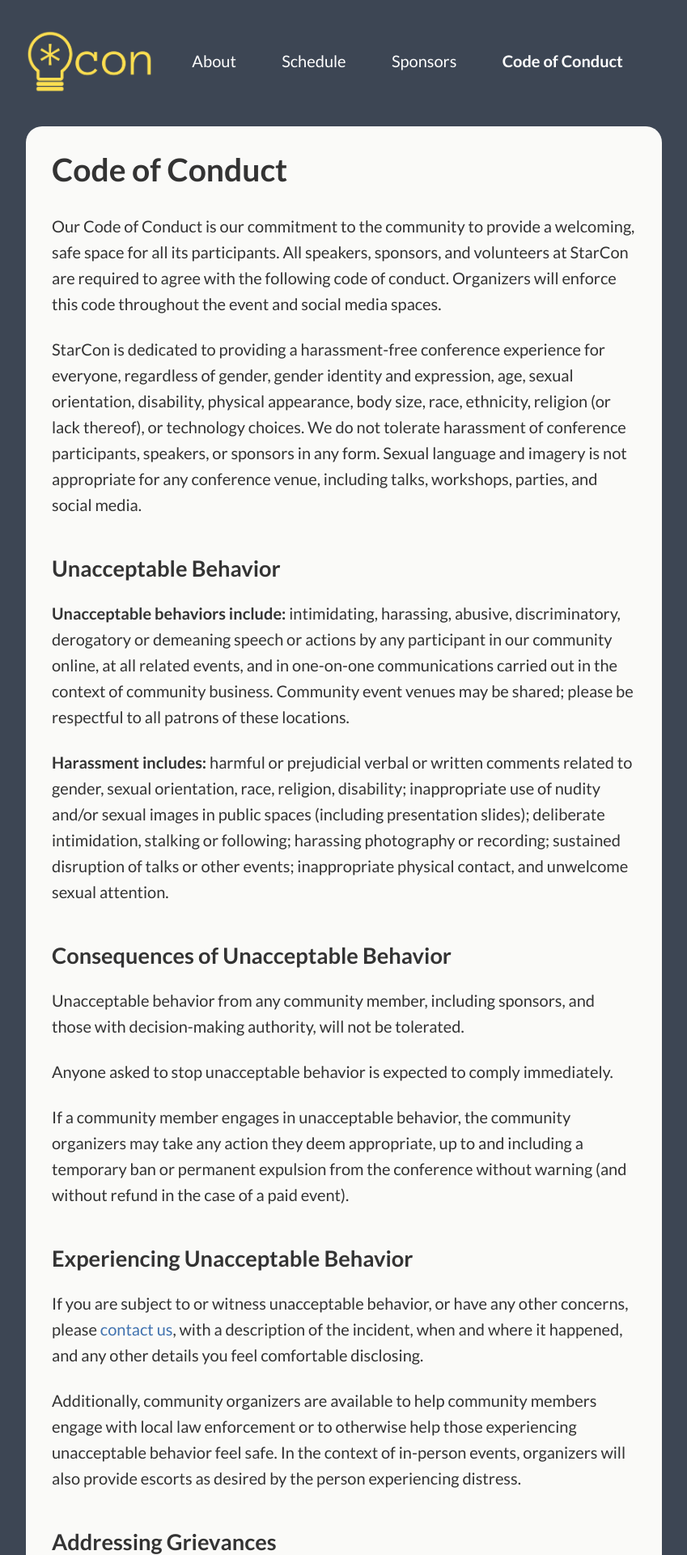
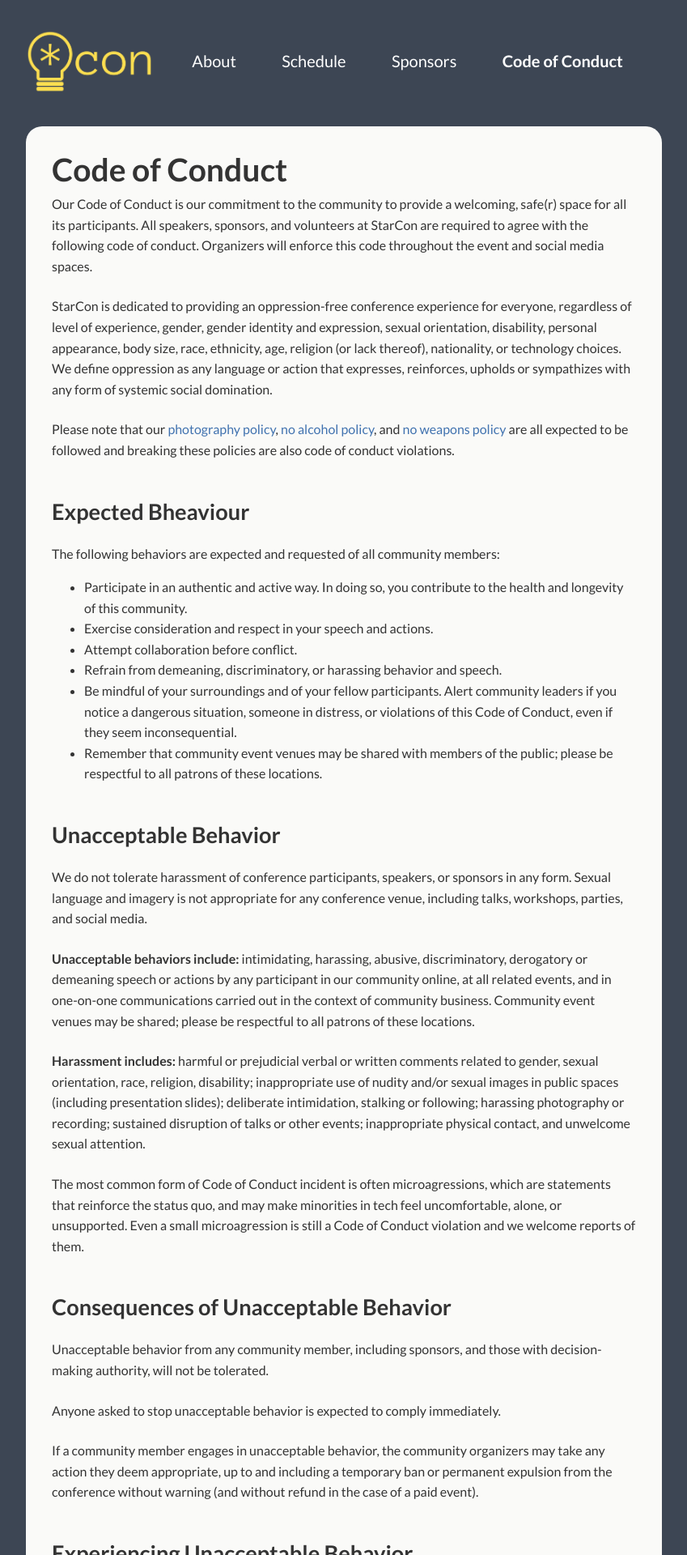
Before and after one commit to StarConKW/starconkw.github.io, a Jekyll site: the page built from _pages/coc.md, in a window 1280 px wide. Shown: the top 1920 px of the page at 81% size, without its empty margins (215-1064 px from the left). Built offline with Jekyll 4.4.1, drawn with Linux system fonts in a browser that asks for light colours; some of the changed text lies outside the part shown.

Commit message:
update coc, draft

```diff
--- a/_pages/coc.md
+++ b/_pages/coc.md
@@ -1,26 +1,36 @@
 ---
 layout: page
 title: Code of Conduct
-subtitle: Code of Conduct
 permalink: /coc/
 ---
 
 <div class="pretty-links">
 
+# Code of Conduct
+
 Our Code of Conduct is our commitment to the community to provide a welcoming,
-safe space for all its participants. All speakers, sponsors, and volunteers at
+safe(r) space for all its participants. All speakers, sponsors, and volunteers at
 StarCon are required to agree with the following code of conduct. Organizers
 will enforce this code throughout the event and social media spaces.
 
-StarCon is dedicated to providing a harassment-free conference experience for
-everyone, regardless of gender, gender identity and expression, age, sexual
-orientation, disability, physical appearance, body size, race, ethnicity,
-religion (or lack thereof), or technology choices. We do not tolerate harassment
-of conference participants, speakers, or sponsors in any form. Sexual language
-and imagery is not appropriate for any conference venue, including talks,
-workshops, parties, and social media.
+StarCon is dedicated to providing an oppression-free conference experience for everyone, regardless of level of experience, gender, gender identity and expression, sexual orientation, disability, personal appearance, body size, race, ethnicity, age, religion (or lack thereof), nationality, or technology choices. We define oppression as any language or action that expresses, reinforces, upholds or sympathizes with any form of systemic social domination.
+
+Please note that our [photography policy](/policies/#photography-policy), [no alcohol policy](/policies/#no-alcohol-policy), and [no weapons policy](/policies/#no-weapons-policy) are all expected to be followed and breaking these policies are also code of conduct violations.
+
+## Expected Bheaviour
+
+The following behaviors are expected and requested of all community members:
+
+- Participate in an authentic and active way. In doing so, you contribute to the health and longevity of this community.
+- Exercise consideration and respect in your speech and actions.
+- Attempt collaboration before conflict.
+- Refrain from demeaning, discriminatory, or harassing behavior and speech.
+- Be mindful of your surroundings and of your fellow participants. Alert community leaders if you notice a dangerous situation, someone in distress, or violations of this Code of Conduct, even if they seem inconsequential.
+- Remember that community event venues may be shared with members of the public; please be respectful to all patrons of these locations.
 
 ## Unacceptable Behavior ##
+
+We do not tolerate harassment of conference participants, speakers, or sponsors in any form. Sexual language and imagery is not appropriate for any conference venue, including talks, workshops, parties, and social media.
 
 **Unacceptable behaviors include:** intimidating, harassing, abusive,
 discriminatory, derogatory or demeaning speech or actions by any participant in
@@ -34,6 +44,8 @@ use of nudity and/or sexual images in public spaces (including presentation
 slides); deliberate intimidation, stalking or following; harassing photography
 or recording; sustained disruption of talks or other events; inappropriate
 physical contact, and unwelcome sexual attention.
+
+The most common form of Code of Conduct incident is often microagressions, which are statements that reinforce the status quo, and may make minorities in tech feel uncomfortable, alone, or unsupported. Even a small microagression is still a Code of Conduct violation and we welcome reports of them.
 
 ## Consequences of Unacceptable Behavior ##
 
@@ -74,7 +80,14 @@ communications pertaining to community business.
 
 ## Contact Us ##
 
-We won't share your contact information or the contents of your message with anyone other than conference executives.
+You have several options for contacting us:
+
+- send a private Slack message to Evy Kassirer (trained incident responder) or any other conference organizer
+- direct message [Evy](https://twitter.com/EvyKassirer) on Twitter
+- find a conference organizer (wearing TODO coloured shirts) or volunteer (wearing TODO coloured shirts) and talk to us in person
+- Send an email to the conference organizers with the anonymous form below
+
+We won't share your contact information or the contents of your message with anyone other than trained incident responders (if you email us, only the 6 [conference executives](/#whos-running-this) will see the email).
 
 <form action="https://formspree.io/uwstarcon@gmail.com" method="POST">
 
@@ -85,13 +98,31 @@ We won't share your contact information or the contents of your message with any
 <input type="submit" value="Send">
 </form>
 
+## Processing Code of Conduct reports
+
+When you report a Code of Conduct violation, the following will happen:
+
+- Only the people you talk to and trained incident responders (Evy and TODO) will recieve information about the incident.
+- We will ask what you would like to be done in response to the incident and will evaluate if we will follow through with that.
+- Usually we will not respond in any way more than the reporter wishes (we are often happy to simply record an incident and not respond if that is what the reporter wishes). However, if we believe the incident is especially harmful (e.g. people's lives are in danger) or has done harm to a lot of people (e.g. something in a talk that affected all attendees)  we may choose to remove a person from the event or address the issue to our attendees more publicly.
+- The timeframe in which we respond to erports  will vary incident to incident and we'll respond in the timeframe we believe necessary. However, we commit to responding to all incidents within two weeks of the conference
+- Incident details including date, time, and location will be recorded in a document in a Google Drive folder with link sharing turned off. Only Evy and [TODO second person] will have access to this document - but we may add extra people if the issue feels serious and urgent, or if the reporter of the incident would like more organizers to be involved
+
+
+## Addressing Grievances ##
+
+If you feel you have been falsely or unfairly accused of violating this Code of
+Conduct, [contact us](#contact-us) with a description of your
+grievance.
+
 # License Information and Attribution #
 
 This Code of Conduct is distributed under a [Creative Commons
 Attribution-ShareAlike license](http://creativecommons.org/licenses/by-sa/3.0/),
 derived from the [Open Source Bridge Code of
-Conduct](http://opensourcebridge.org/about/code-of-conduct/) and the [JSConf
-Code of Conduct](http://jsconf.com/codeofconduct.html).
+Conduct](http://opensourcebridge.org/about/code-of-conduct/), the [JSConf
+Code of Conduct](http://jsconf.com/codeofconduct.html), and the
+[Citizen Code of Conduct](http://citizencodeofconduct.org/).
 
 *Version 1.0, adopted by StarCon on June 1, 2017.*
 
--- a/_sass/_site.scss
+++ b/_sass/_site.scss
@@ -327,3 +327,9 @@ html, body, .site-header, .site-footer {
   background-image: none;
   }
 }
+
+#code-of-conduct {
+  ~ p, ~ ul {
+    font-size: 16px;
+  }
+}
```
Also changed, not shown: other parts of _pages/coc.md (+0 -6 lines), _pages/policies.md (+7 -2 lines).
